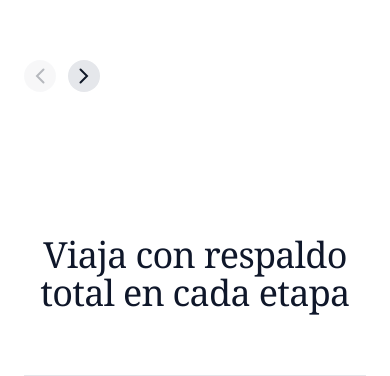
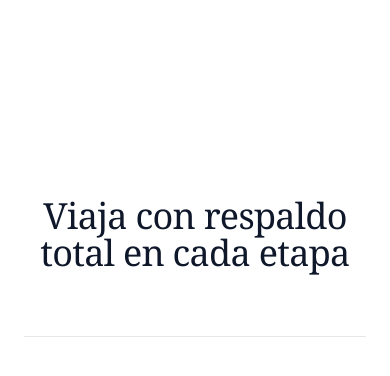
Before and after one commit to jscamposx/viadca-frontv1, a React (Vite) app: page / in a window 390 px wide. Shown: the part 3572-3948 px from the top of the page. Built offline with nearby package versions, Linux system fonts and the light colour scheme.

Commit message:
feat: agregar nuevos componentes Footer, LegalFoot y Logos, y archivos de datos correspondientes fix: ajustar estilos en el componente Features y corregir estructura en Carousel y TravelInsights

```diff
--- a/src/features/home/components/Carousel.tsx
+++ b/src/features/home/components/Carousel.tsx
@@ -126,51 +126,6 @@ export default function Carousel() {
           }}
         />
       </div>
-
-      <div
-        className="w-full mx-auto px-6 mt-8 flex md:hidden gap-3"
-        style={{ maxWidth: `${CONTENT_MAX_WIDTH}px` }}
-      >
-        <button
-          onClick={() => scroll("left")}
-          disabled={!canScrollLeft}
-          className={`
-            w-8 h-8 rounded-full flex items-center justify-center
-            transition-all duration-200 disabled:opacity-30 disabled:cursor-default
-            bg-gray-200 hover:bg-gray-300 text-gray-900
-            dark:bg-[#333336] dark:hover:bg-[#464649] dark:text-[#f5f5f7]
-          `}
-        >
-          <svg width="10" height="16" viewBox="0 0 10 16" fill="none">
-            <path
-              d="M8.5 1.5L2 8L8.5 14.5"
-              stroke="currentColor"
-              strokeWidth="2"
-              strokeLinecap="round"
-            />
-          </svg>
-        </button>
-
-        <button
-          onClick={() => scroll("right")}
-          disabled={!canScrollRight}
-          className={`
-            w-8 h-8 rounded-full flex items-center justify-center
-            transition-all duration-200 disabled:opacity-30 disabled:cursor-default
-            bg-gray-200 hover:bg-gray-300 text-gray-900
-            dark:bg-[#333336] dark:hover:bg-[#464649] dark:text-[#f5f5f7]
-          `}
-        >
-          <svg width="10" height="16" viewBox="0 0 10 16" fill="none">
-            <path
-              d="M1.5 1.5L8 8L1.5 14.5"
-              stroke="currentColor"
-              strokeWidth="2"
-              strokeLinecap="round"
-            />
-          </svg>
-        </button>
-      </div>
     </div>
   );
 }
--- a/src/features/home/components/Features.tsx
+++ b/src/features/home/components/Features.tsx
@@ -74,7 +74,7 @@ const Features = () => {
       >
         <div className="max-w-315 mx-auto">
           <div className="mb-16">
-            <h2 className="mx-auto max-w-200 text-center text-4xl md:text-[64px] leading-[1.05] tracking-[-0.02em] text-foreground font-serif">
+            <h2 className="mx-auto max-w-300 text-center text-4xl md:text-[64px] leading-[1.05] tracking-[-0.02em] text-foreground font-serif">
               Viaja con respaldo total en cada etapa
             </h2>
           </div>
--- a/src/features/home/components/TravelInsights.tsx
+++ b/src/features/home/components/TravelInsights.tsx
@@ -64,7 +64,7 @@ const TravelInsights = () => {
 
                       {/* Imagen Móvil (Inline) */}
                       <div className="block lg:hidden w-full">
-                         <div className="bg-gray-100 dark:bg-white/5 rounded-2xl p-8 flex items-center justify-center">
+                         <div className="bg-gray-100 dark:bg-white/5 rounded-2xl flex items-center justify-center">
                             <img
                               src={item.image}
                               alt={item.title}
```
Also changed, not shown: src/features/common/components/Footer.tsx (added), src/features/home/components/LegalFoot.tsx (added), src/features/home/components/Logos.tsx (added), src/features/home/data/legalfoot.data.ts (added), src/features/home/data/logos.data.ts (added), src/features/home/hooks/useLogos.ts (added).
